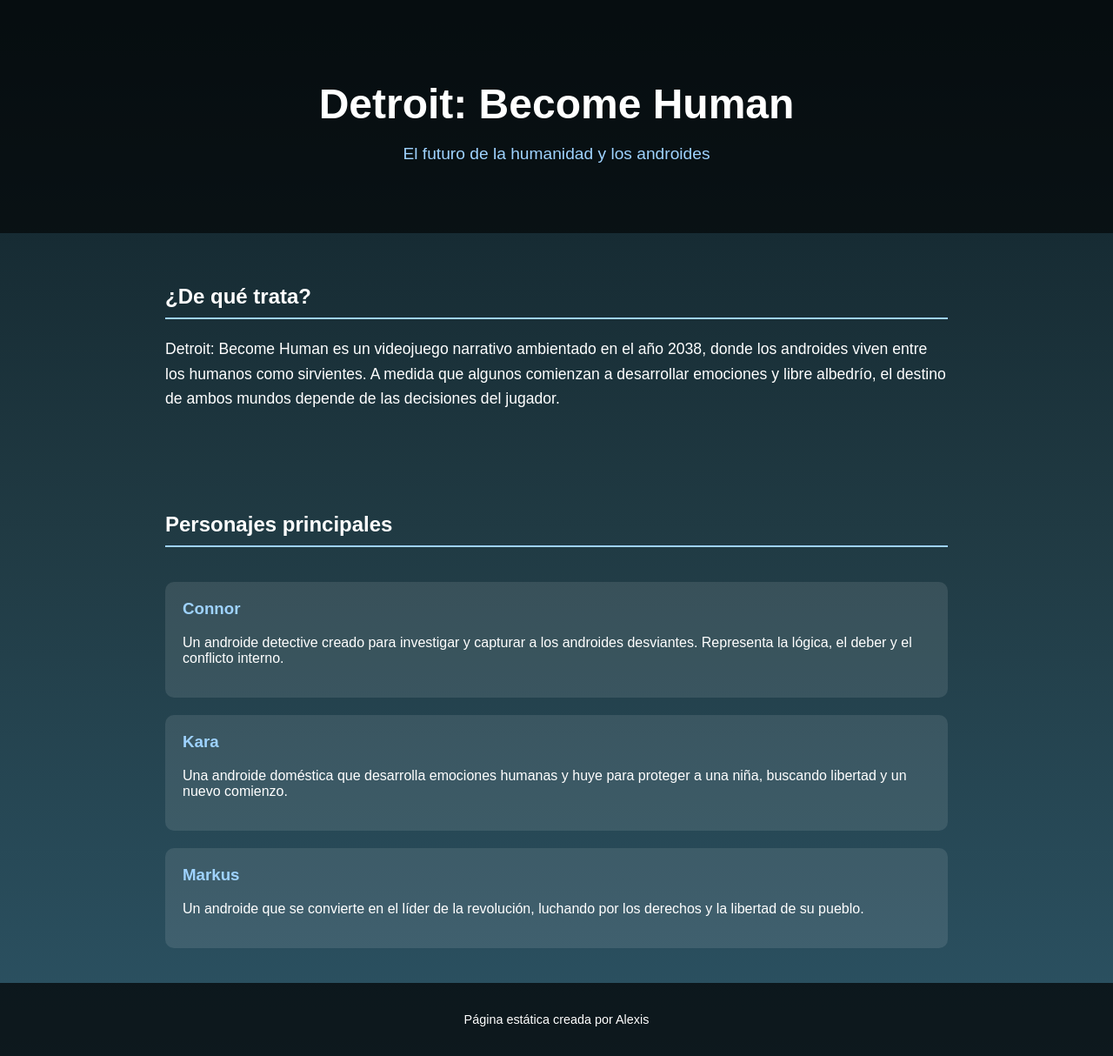
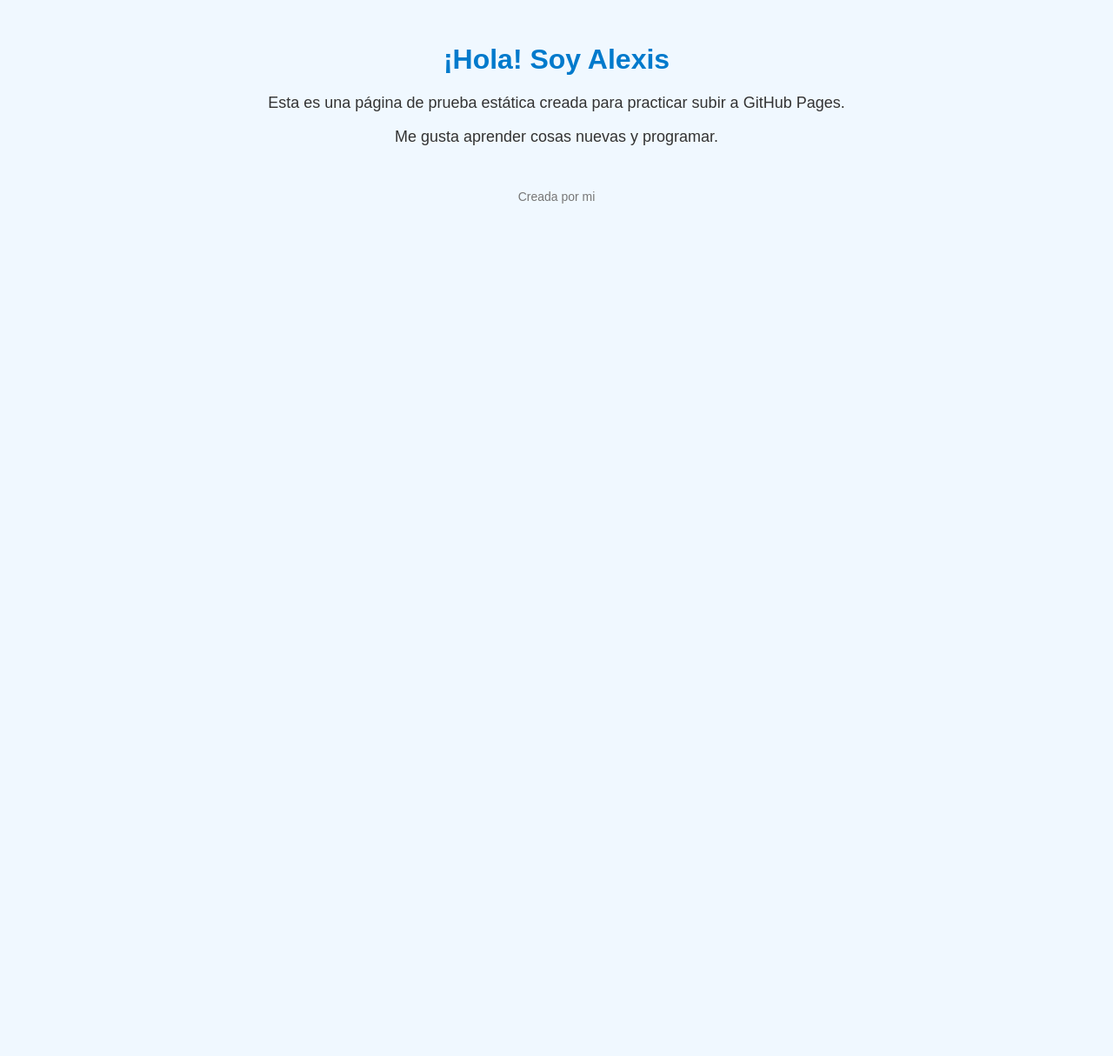
Before and after one commit to Kennxxg/Detroit-Become-Human, a plain HTML site: page index.html in a window 1280 px wide. Shown: the whole page at 87% size. After the commit the page ends 800 px from the top, so only its background shows below. Drawn offline with Linux system fonts and the light colour scheme.

Commit message:
Update index.html

```diff
--- a/index.html
+++ b/index.html
@@ -1,128 +1,37 @@
 <!DOCTYPE html>
 <html lang="es">
 <head>
-    <meta charset="UTF-8">
-    <title>Detroit: Become Human</title>
-
+  <meta charset="UTF-8" />
+  <title>Mi página de prueba</title>
   <style>
     body {
-            margin: 0;
-            font-family: Arial, Helvetica, sans-serif;
-            background: linear-gradient(to bottom, #0f2027, #203a43, #2c5364);
-            color: #ffffff;
+      font-family: Arial, sans-serif;
+      background: #f0f8ff;
+      color: #333;
+      text-align: center;
+      margin-top: 50px;
     }
-
-        header {
-            text-align: center;
-            padding: 60px 20px;
-            background-color: rgba(0, 0, 0, 0.6);
+    h1 {
+      color: #007acc;
     }
-
-        header h1 {
-            font-size: 3em;
-            margin-bottom: 10px;
+    p {
+      font-size: 18px;
+      margin-top: 10px;
     }
-
-        header p {
-            font-size: 1.2em;
-            color: #9fd3ff;
-        }
-
-        section {
-            padding: 40px 20px;
-            max-width: 900px;
-            margin: auto;
-        }
-
-        h2 {
-            border-bottom: 2px solid #9fd3ff;
-            padding-bottom: 10px;
-            margin-bottom: 20px;
-        }
-
-        .intro p {
-            line-height: 1.6;
-            font-size: 1.1em;
-        }
-
-        .characters {
-            display: grid;
-            gap: 20px;
-        }
-
-        .card {
-            background-color: rgba(255, 255, 255, 0.1);
-            padding: 20px;
-            border-radius: 10px;
-            transition: transform 0.3s;
-        }
-
-        .card:hover {
-            transform: scale(1.03);
-        }
-
-        .card h3 {
-            margin-top: 0;
-            color: #9fd3ff;
-        }
-
     footer {
-            text-align: center;
-            padding: 20px;
-            background-color: rgba(0, 0, 0, 0.7);
-            font-size: 0.9em;
+      margin-top: 50px;
+      font-size: 14px;
+      color: #777;
     }
   </style>
 </head>
-
 <body>
-
-    <header>
-        <h1>Detroit: Become Human</h1>
-        <p>El futuro de la humanidad y los androides</p>
-    </header>
-
-    <section class="intro">
-        <h2>¿De qué trata?</h2>
-        <p>
-            Detroit: Become Human es un videojuego narrativo ambientado en el año 2038,
-            donde los androides viven entre los humanos como sirvientes. A medida que
-            algunos comienzan a desarrollar emociones y libre albedrío, el destino de
-            ambos mundos depende de las decisiones del jugador.
-        </p>
-    </section>
-
-    <section class="characters">
-        <h2>Personajes principales</h2>
-
-        <div class="card">
-            <h3>Connor</h3>
-            <p>
-                Un androide detective creado para investigar y capturar a los androides
-                desviantes. Representa la lógica, el deber y el conflicto interno.
-            </p>
-        </div>
-
-        <div class="card">
-            <h3>Kara</h3>
-            <p>
-                Una androide doméstica que desarrolla emociones humanas y huye para
-                proteger a una niña, buscando libertad y un nuevo comienzo.
-            </p>
-        </div>
-
-        <div class="card">
-            <h3>Markus</h3>
-            <p>
-                Un androide que se convierte en el líder de la revolución, luchando por
-                los derechos y la libertad de su pueblo.
-            </p>
-        </div>
-    </section>
+  <h1>¡Hola! Soy Alexis</h1>
+  <p>Esta es una página de prueba estática creada para practicar subir a GitHub Pages.</p>
+  <p>Me gusta aprender cosas nuevas y programar.</p>
 
   <footer>
-        <p>Página estática creada por Alexis</p>
+    Creada por mi
   </footer>
-
 </body>
 </html>
```
Lines whose indentation alone changed are shown as unchanged.
